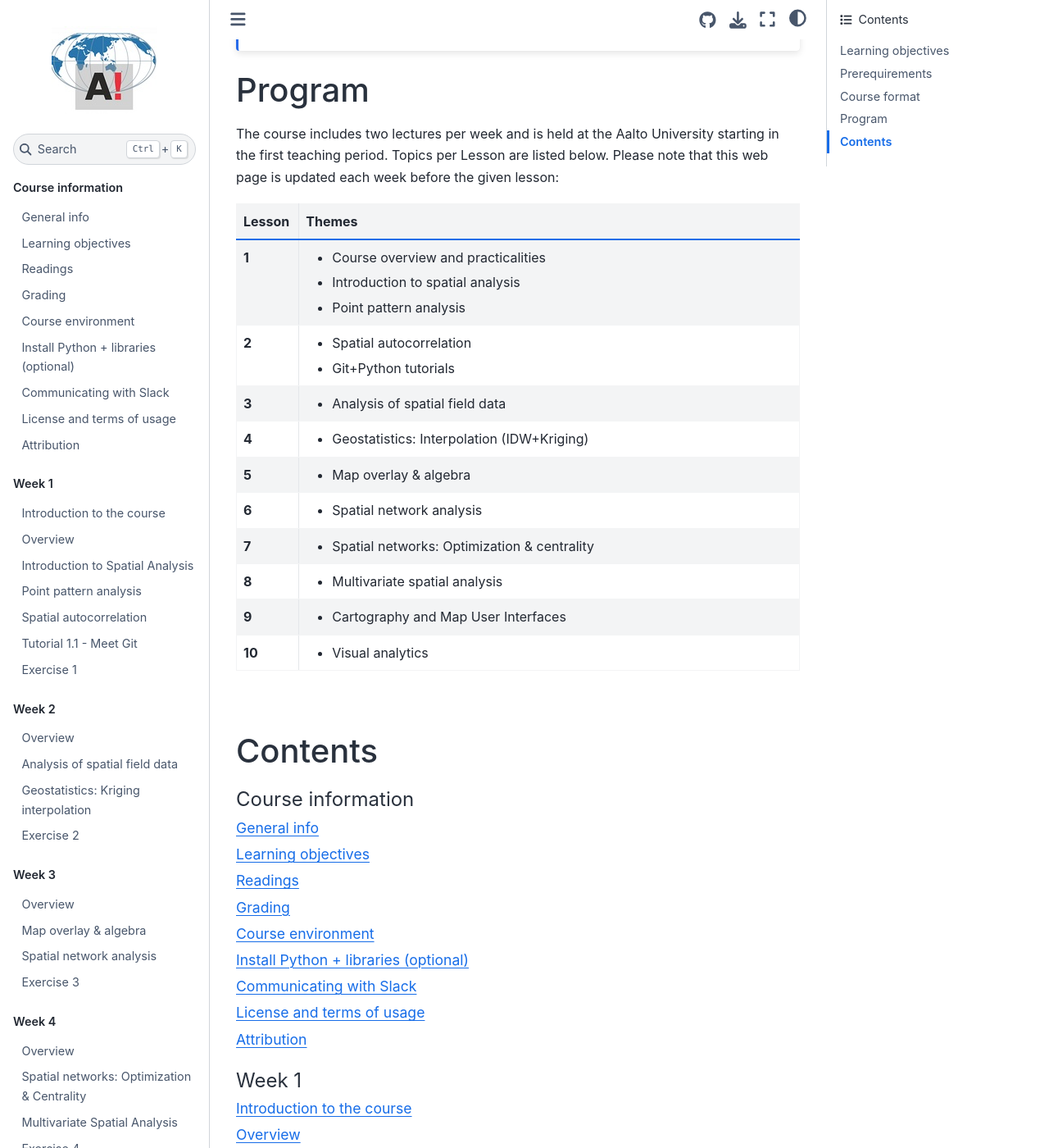
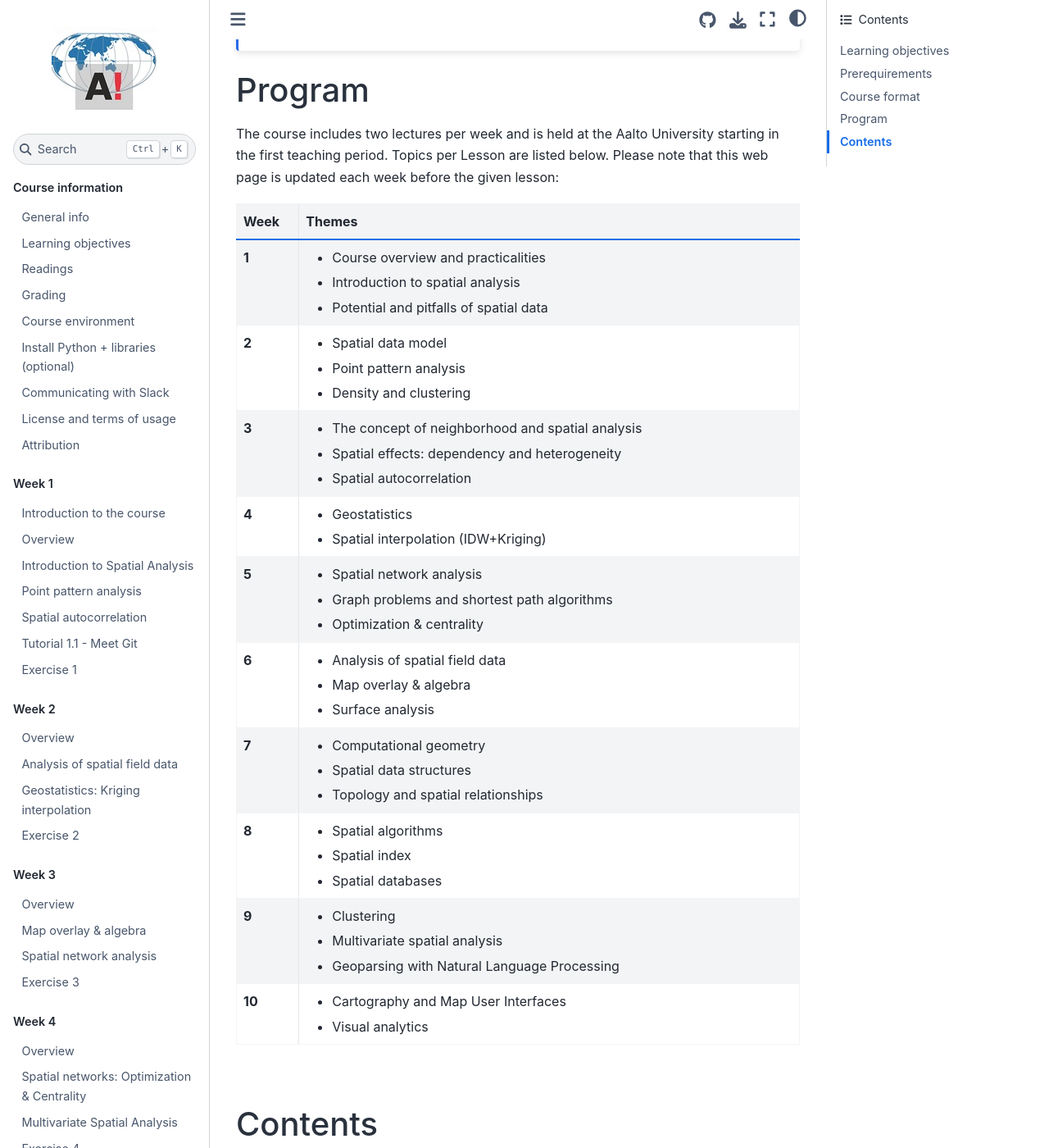
Before and after one commit to AaltoGIS/IntroSDA, a Sphinx documentation site: the page built from source/index.rst, in a window 1280 px wide and 1400 px high, scrolled down 1986 px. Shown: the whole window at 82% size. Built offline with Sphinx 7.4.7 and the Sphinx Book theme 1.1.4, drawn with Linux system fonts in a browser that asks for light colours; pages that are not in the unit, such as notebooks, are missing from menus; some of the changed text lies outside the part shown.

Commit message:
Update schedule and reorganize

```diff
--- a/source/index.rst
+++ b/source/index.rst
@@ -15,7 +15,7 @@ After completing this course, you should:
 - understand the basic principles of map overlay and map algebra
 - understand the principles of graph theory and network analysis
 - understand the basic principles of spatio-temporal multivariate analysis
-- be able to apply the previous concepts to different geographical problems using Python programming language
+- be able to apply the previous concepts to different geographical problems using Python programming language and desktop GIS
 
 Prerequirements
 ---------------
@@ -75,31 +75,47 @@ Topics per Lesson are listed below. Please note that this web page is updated ea
     :stub-columns: 1
     :align: left
 
-    * - Lesson
+    * - Week
       - Themes
     * - 1
       - - Course overview and practicalities
         - Introduction to spatial analysis
+        - Potential and pitfalls of spatial data
+    * - 2
+      - - Spatial data model
         - Point pattern analysis
-    * - 2
-      - - Spatial autocorrelation
-        - Git+Python tutorials
+        - Density and clustering
     * - 3
+      - - The concept of neighborhood and spatial analysis
+        - Spatial effects: dependency and heterogeneity
+        - Spatial autocorrelation
+    * - 4
+      - - Geostatistics
+        - Spatial interpolation (IDW+Kriging)
+    * - 5
+      - - Spatial network analysis
+        - Graph problems and shortest path algorithms
+        - Optimization & centrality
+    * - 6
       - - Analysis of spatial field data
-    * - 4
-      - - Geostatistics: Interpolation (IDW+Kriging)
-    * - 5
-      - - Map overlay & algebra
-    * - 6
-      - - Spatial network analysis
+        - Map overlay & algebra
+        - Surface analysis
     * - 7
-      - - Spatial networks: Optimization & centrality
+      - - Computational geometry
+        - Spatial data structures
+        - Topology and spatial relationships
     * - 8
-      - - Multivariate spatial analysis
+      - - Spatial algorithms
+        - Spatial index
+        - Spatial databases
     * - 9
+      - - Clustering
+        - Multivariate spatial analysis
+        - Geoparsing with Natural Language Processing
+
+    * - 10
       - - Cartography and Map User Interfaces
-    * - 10
-      - - Visual analytics
+        - Visual analytics
 
 |
 
```
Also changed, not shown: other parts of source/index.rst (+1 -1 lines), source/lessons/L1/introduction.rst (renamed from source/course-info/introduction.rst).
